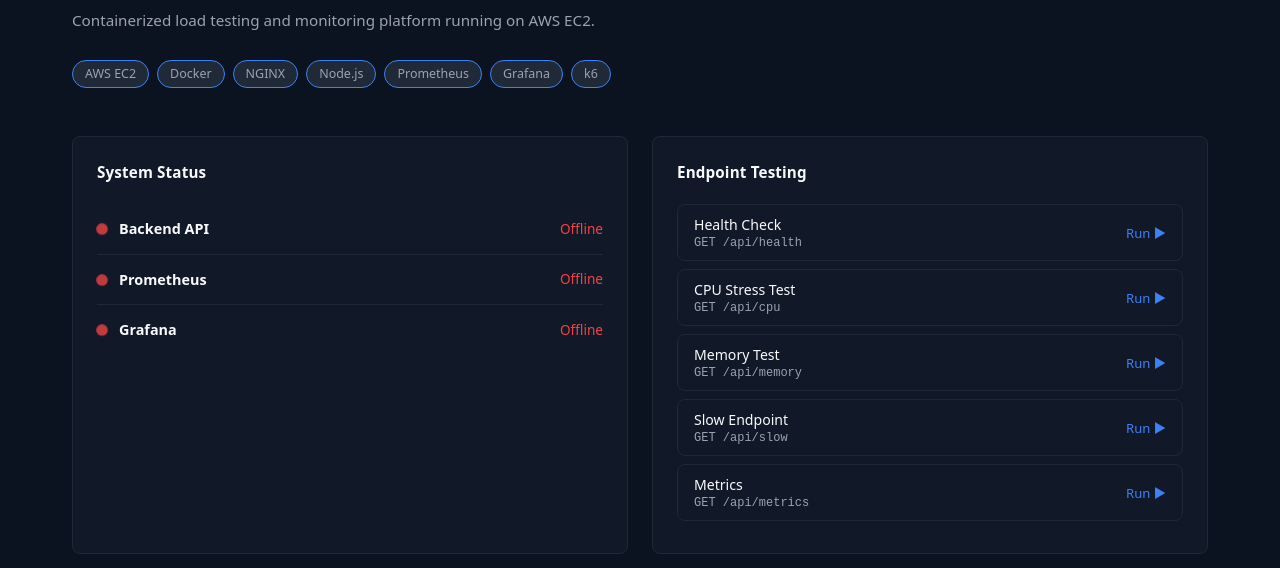
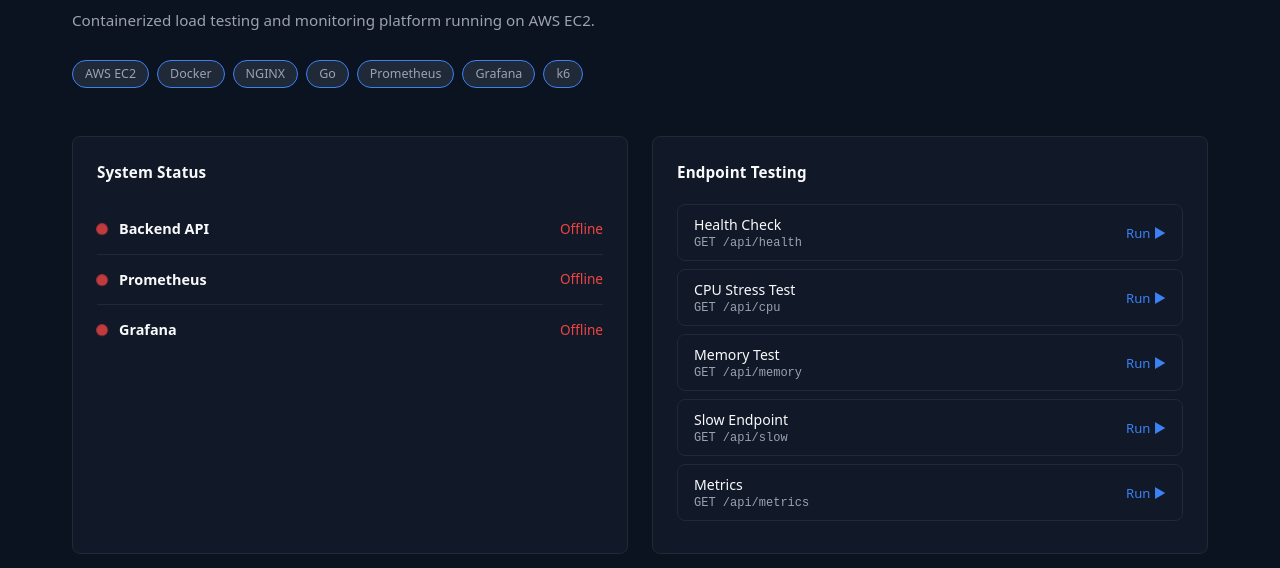
Before and after one commit to Mehulsri07/LoadLab, a plain HTML site: page frontend/index.html in a window 1280 px wide. Shown: the part 232-800 px from the top of the page. Drawn offline with Linux system fonts and the light colour scheme; no server answers.

Commit message:
Fix docs to match the Go backend and drop committed binary
The backend is Go (main.go), but the README and the frontend badge still
said Node/Express. Also remove backend/loadlab.exe (16 MB build output)
and ignore *.exe.

```diff
--- a/frontend/index.html
+++ b/frontend/index.html
@@ -627,7 +627,7 @@
       <span class="badge">AWS EC2</span>
       <span class="badge">Docker</span>
       <span class="badge">NGINX</span>
-      <span class="badge">Node.js</span>
+      <span class="badge">Go</span>
       <span class="badge">Prometheus</span>
       <span class="badge">Grafana</span>
       <span class="badge">k6</span>
```
Also changed, not shown: README.md, 2 other files.
